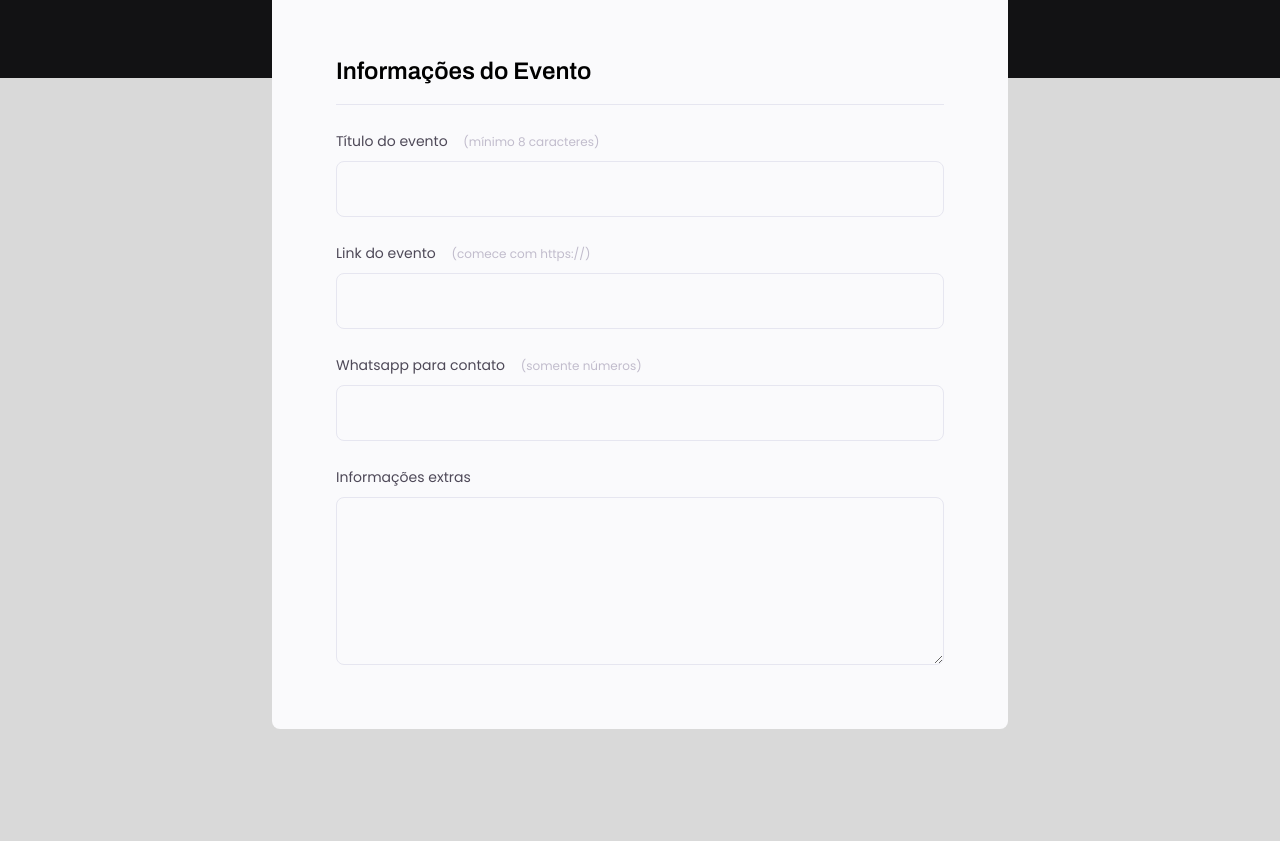
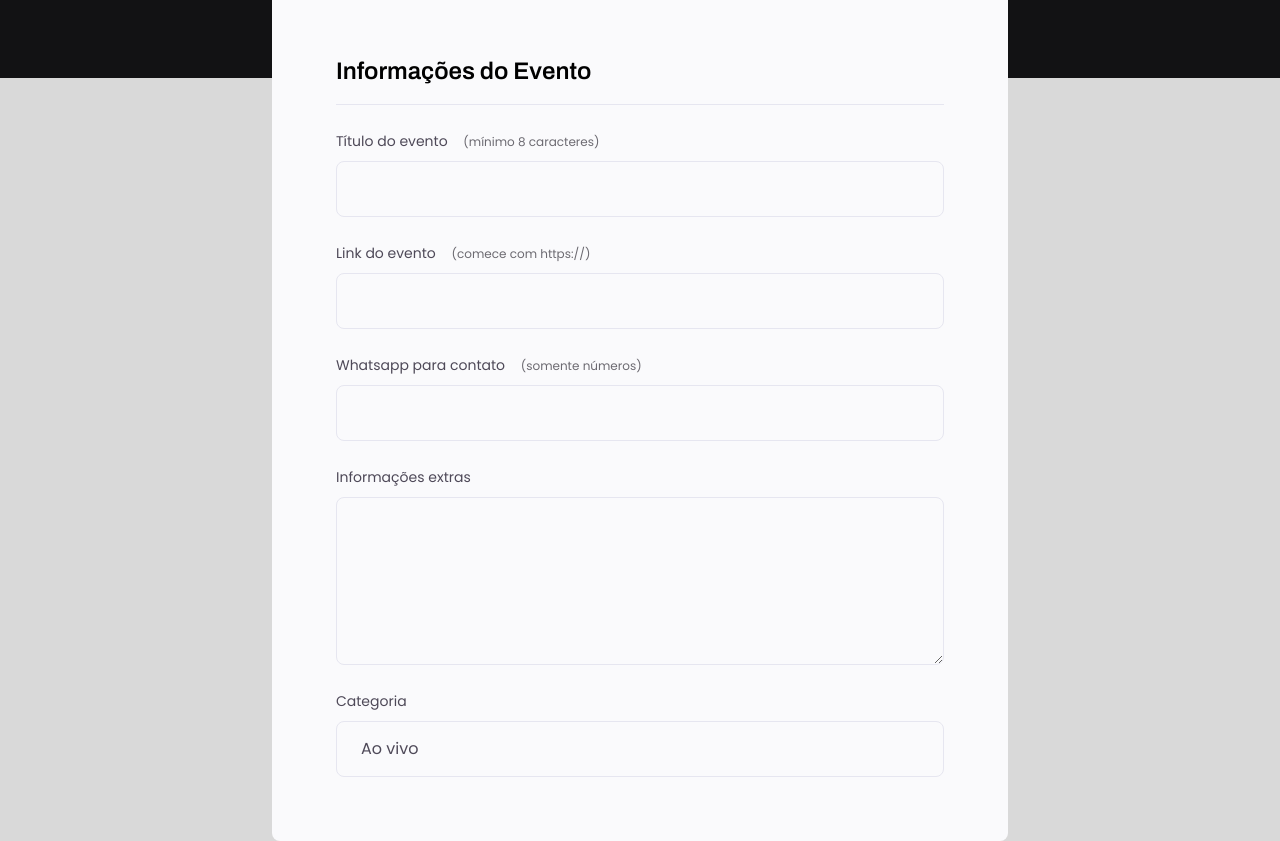
Before and after one commit to juliana15paak/stage01-htmlcss, a plain HTML site: page form-evento/index.html in a window 1280 px wide. Shown: the part 282-1123 px from the top of the page. Before the commit the page ends 1011 px from the top, so only its background shows below. Drawn offline with Linux system fonts and the light colour scheme.

Commit message:
addyng styles and select input

```diff
--- a/form-evento/index.html
+++ b/form-evento/index.html
@@ -35,6 +35,14 @@
             <label for="event-info">Informações extras</label>
             <textarea id="event-info" rows="10"></textarea>
           </div>
+          <div class="input-wrapper">
+            <label for="event-category">Categoria</label>
+            <select id="event-category">
+              <option value="live">Ao vivo</option>
+              <option value="podcast">Podcast</option>
+              <option value="mentorship">Mentoria</option>
+            </select>
+          </div>
         </div>
       </fieldset>
     </form>
--- a/form-evento/style.css
+++ b/form-evento/style.css
@@ -78,9 +78,9 @@ fieldset legend {
   margin-left: 12px;
   font-size: 12px;
   line-height: 20px;
-  color: #C1BCCC;
+  color: #6c6a71;
 }
-.input-wrapper input, .input-wrapper textarea {
+.input-wrapper input, .input-wrapper textarea, .input-wrapper select {
   background: #FAFAFC;
   border: 1px solid #E6E6F0;
   border-radius: 8px;
@@ -94,6 +94,8 @@ fieldset legend {
   padding: 0px;
   height: 168px;
 }
-.input-wrapper input::placeholder {
-  color: #C1BCCC;
+.input-wrapper select {
+  appearance: none;
+  -webkit-appearance: none;
+  -moz-appearance: none;
 }
```
